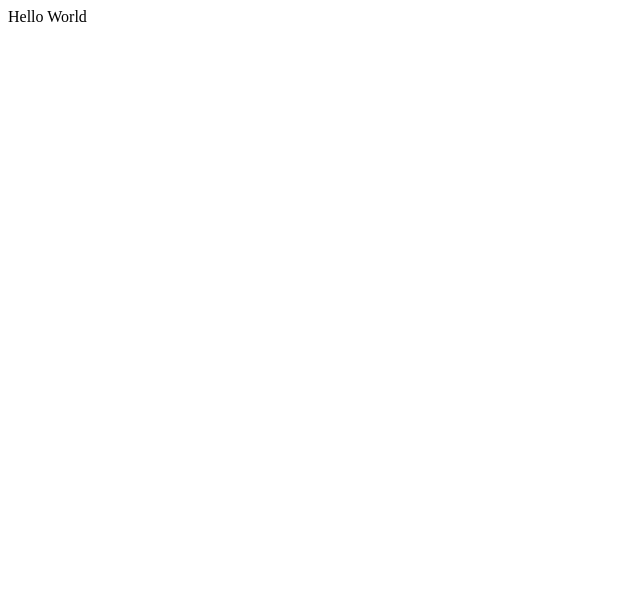
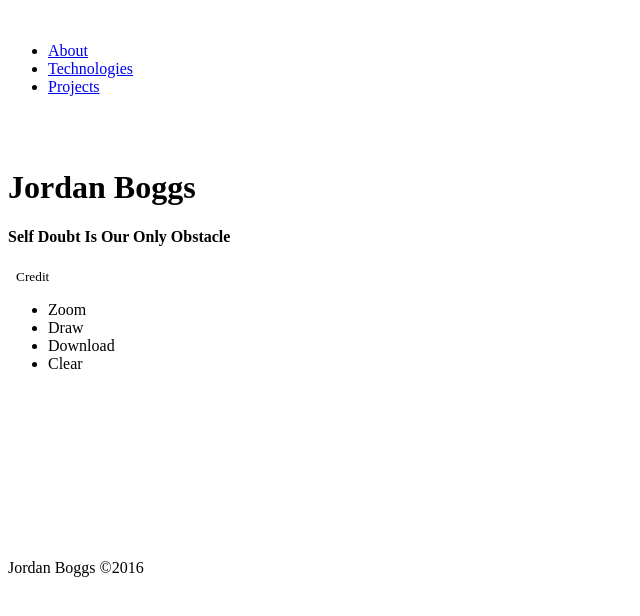
Before and after one commit to jbieee/jbieee.github.io, a plain HTML site: page index.html in a window 1280 px wide. Shown: the whole page, without its empty margins (0-640 px from the left). Drawn offline with Linux system fonts and the light colour scheme.

Commit message:
HTML skeleton for homepage

```diff
--- a/index.html
+++ b/index.html
@@ -1,10 +1,58 @@
 <!DOCTYPE html>
 <html>
+
 <head>
   <meta charset="utf-8">
   <title>Jordan Boggs</title>
 </head>
+
 <body>
-    Hello World
+  <nav>
+    <a href="#"><img src="" /></a>
+    <ul>
+      <li>
+        <a href="#">About</a>
+        <img src="" />
+      </li>
+      <li>
+        <a href="#">Technologies</a>
+        <img src="" />
+      </li>
+      <li>
+        <a href="#">Projects</a>
+        <img src="" />
+      </li>
+    </ul>
+    <a href="#"><img src="" /></a>
+  </nav>
+  <main>
+    <header>
+      <img src="" />
+      <h1>Jordan Boggs</h1>
+      <h4>Self Doubt Is Our Only Obstacle</h4>
+    </header>
+    <section>
+      <div>
+        <img src="" />
+        <img src="" />
+        <small>Credit</small>
+      </div>
+    </section>
+    <section>
+      <ul>
+        <li>Zoom</li>
+        <li>Draw</li>
+        <li>Download</li>
+        <li>Clear</li>
+      </ul>
+      <canvas></canvas>
+    </section>
+    <footer>
+      <p>
+        Jordan Boggs ©2016
+      </p>
+    </footer>
+  </main>
 </body>
+
 </html>
```
Also changed, not shown: 1 other file. Lines whose indentation alone changed are shown as unchanged.
